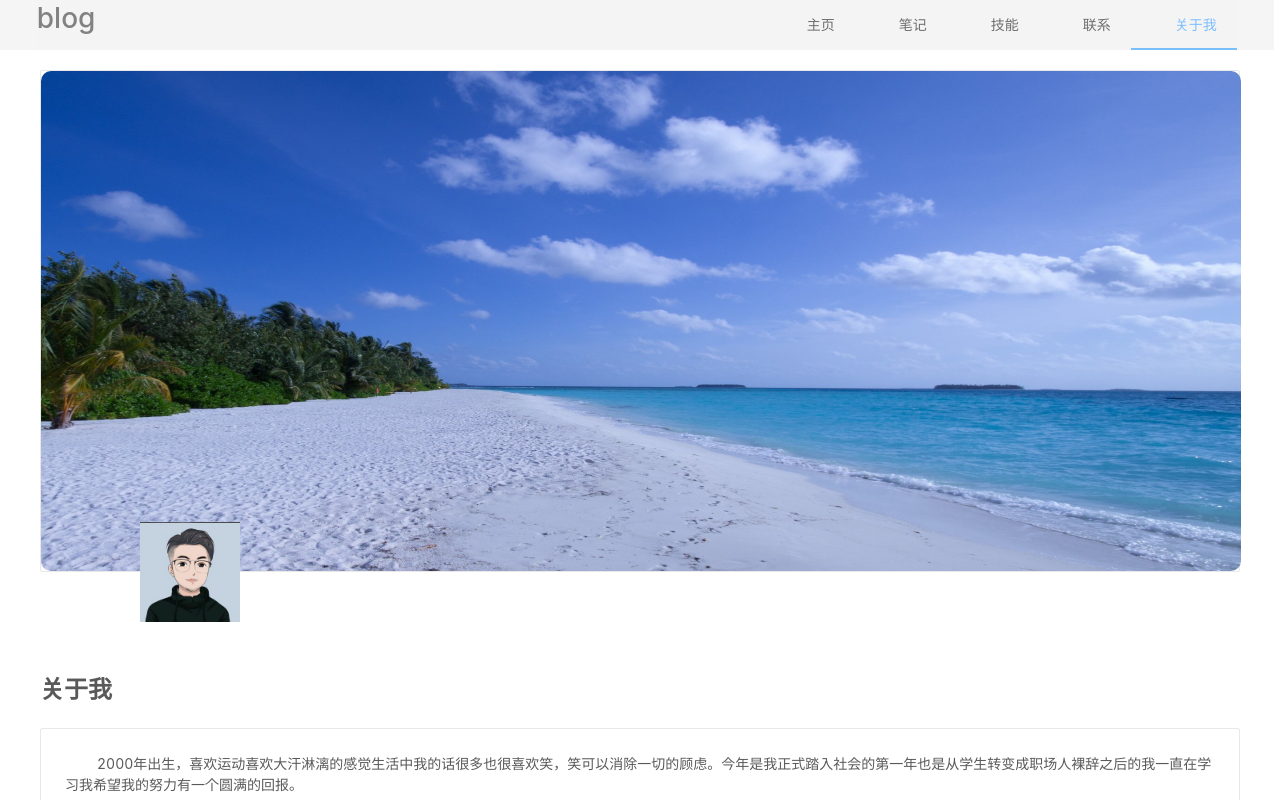
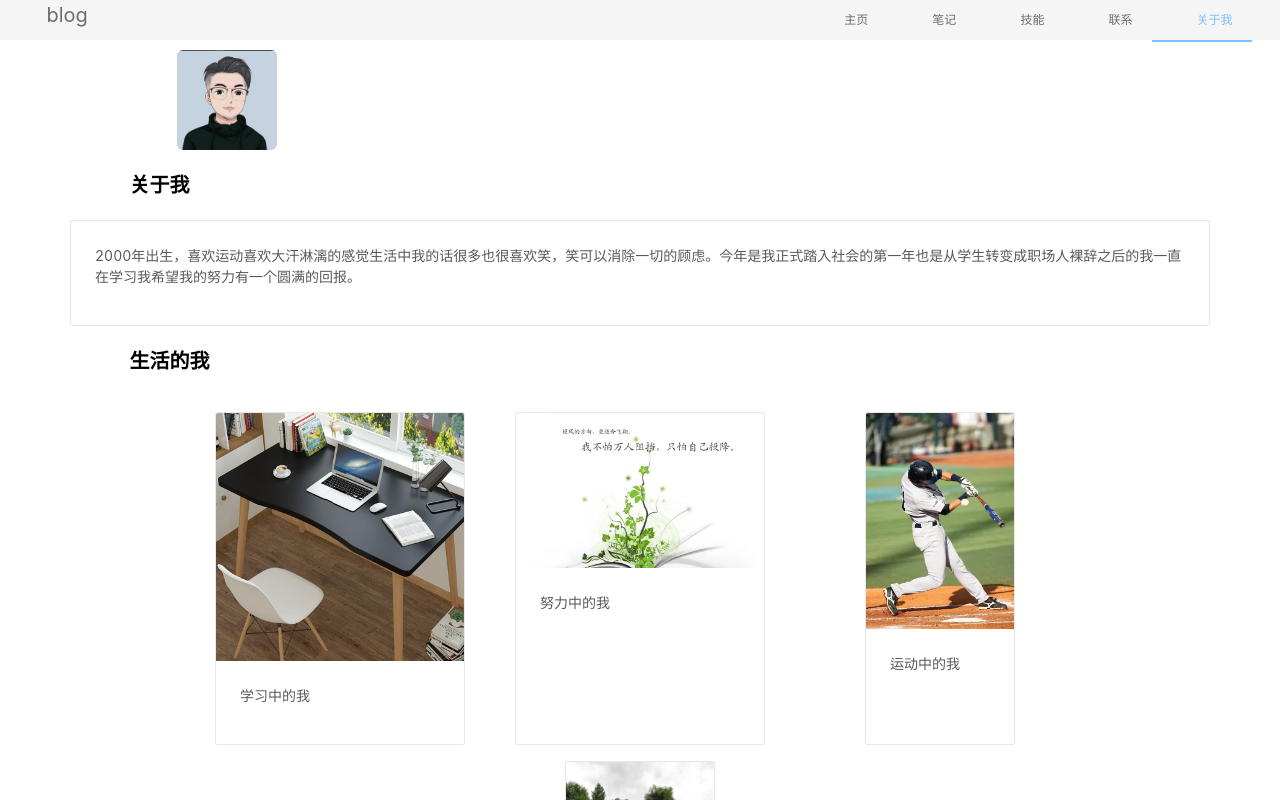
Before and after one commit to dinghaichao0227/personalBlog, a Vue app: page /aboutUser in a window 1280 px wide. Shown: the top 800 px of the page. Built offline with nearby package versions, Linux system fonts and the light colour scheme.

Commit message:
bootStrap

```diff
--- a/package.json
+++ b/package.json
@@ -9,7 +9,9 @@
   },
   "dependencies": {
     "ant-design-vue": "1.7.8",
+    "bootstrap": "^5.2.2",
     "core-js": "^3.8.3",
+    "jquery": "^3.6.1",
     "normalize.css": "^8.0.1",
     "vue": "^2.6.14",
     "vue-router": "^3.5.1",
--- a/src/components/AboutUserView.vue
+++ b/src/components/AboutUserView.vue
@@ -1,33 +1,45 @@
 <template>
-  <div>
-    <a-card hoverable>
-      <img class="image" slot="cover" alt="example" :src="img" />
-    </a-card>
-    <img class="logo" :src="logo" alt="本人" />
-    <div class="about">关于我</div>
-    <a-card hoverable>
+  <div class="container">
+    <div class="row justify-content-md-center">
+      <!-- <div class="col-md-12">
+        <img class="image img-fluid" :src="img" />
+      </div> -->
+      <div class="col-sm-10">
+        <img class="logo rounded float-start" :src="logo" alt="本人" />
+      </div>
+      <div class="about col-sm-11">关于我</div>
+      <a-card hoverable style="width: 1200px">
         <p class="userIntroduce">
           2000年出生，喜欢运动喜欢大汗淋漓的感觉生活中我的话很多也很喜欢笑，笑可以消除一切的顾虑。今年是我正式踏入社会的第一年也是从学生转变成职场人裸辞之后的我一直在学习我希望我的努力有一个圆满的回报。
         </p>
       </a-card>
-    <div class="about-Life">生活的我</div>
-    <div class="main">
-      <a-card hoverable style="width: 290px">
-        <img class="study" :src="study" slot="cover" alt="example" />
+      <div class="about col-sm-11">生活的我</div>
+    </div>
+    <div class="row justify-content-center">
+      <div class="col-sm-6 col-xl-3 mt-3">
+        <a-card hoverable style="width: 250px">
+          <img class="study img-fluid" :src="study" slot="cover" alt="example" />
           <p>学习中的我</p>
         </a-card>
-      <a-card hoverable style="width: 290px">
-        <img class="strive" :src="strive" slot="cover" alt="example" />
+      </div>
+      <div class="col-sm-6 col-lg-3 mt-3">
+        <a-card hoverable style="width: 250px">
+          <img class="strive img-fluid" :src="strive" slot="cover" alt="example" />
           <p>努力中的我</p>
         </a-card>
-      <a-card hoverable style="width: 290px">
-        <img class="plays" :src="plays" slot="cover" alt="example" />
+      </div>
+      <div class="col-sm-6 col-lg-3 mt-3">
+        <a-card hoverable style="width: 150px">
+          <img class="plays img-fluid" :src="plays" slot="cover" alt="example" />
           <p>运动中的我</p>
         </a-card>
-      <a-card hoverable style="width: 290px">
-        <img class="wuzi1" :src="wuzi1" slot="cover" alt="example" />
+      </div>
+      <div class="col-sm-6 col-lg-3 mt-3">
+        <a-card hoverable style="width: 150px">
+          <img class="wuzi1 img-fluid" :src="wuzi1" slot="cover" alt="example" />
           <p>未来美好憧憬的我</p>
         </a-card>
+      </div>
     </div>
   </div>
 </template>
@@ -54,40 +66,23 @@ export default {
 </script>
 
 <style lang="scss" scoped>
-.image {
-  width: 1200px;
-  height: 500px;
-  border-radius: 10px;
+.container {
+  margin-top: 50px;
 }
 .logo {
   width: 100px;
   height: 100px;
-  margin-left: 100px;
-  position: relative;
-  top: -50px;
 }
-.about,
-.about-Life {
-  font-size: 24px;
+.about {
+  font-size: 20px;
   font-weight: 600;
-  margin-bottom: 20px;
+  color: #000;
+  margin: 20px;
 }
-.about-Life {
-  margin-top: 20px;
-}
-.main {
-  margin-top: 20px;
+.col-sm-6,
+.col-lg-3 {
+  width: 300px;
   display: flex;
-  justify-content: space-between;
-}
-.study,
-.strive,
-.plays,
-.wuzi1 {
-  width: 100%;
-  height: 330px;
-}
-.userIntroduce {
-  text-indent: 2rem;
+  justify-content: center;
 }
 </style>
--- a/src/components/HomePageView.vue
+++ b/src/components/HomePageView.vue
@@ -1,6 +1,7 @@
 <template>
-  <div>
-    <a-carousel autoplay>
+  <div class="container">
+    <div class="row justify-content-md-center">
+      <a-carousel autoplay style="width: 1200px">
         <div v-for="(item, index) in imgList" :key="index">
           <div>
             <h3>
@@ -9,23 +10,30 @@
           </div>
         </div>
       </a-carousel>
-    <div class="esthesia">
-      <a-card hoverable style="width: 370px">
+    </div>
+    <div class="row justify-content-sm-center mt-3">
+      <div class="col-sm-6 col-lg-4">
+        <a-card hoverable style="width: 350px">
           <img class="past" :src="past" slot="cover" alt="example" />
           <p>缅怀过去</p>
         </a-card>
-      <a-card hoverable style="width: 370px; height: 300px">
-        <img :src="now" slot="cover" alt="example" />
+      </div>
+      <div class="col-sm-6 col-lg-4">
+        <a-card hoverable>
+          <img class="past" :src="now" slot="cover" alt="example" />
           <p>珍惜现在</p>
         </a-card>
-      <a-card hoverable style="width: 370px">
-        <img :src="future" slot="cover" alt="example" />
+      </div>
+      <div class="col-sm-6 col-lg-4">
+        <a-card hoverable style="width: 350px">
+          <img class="past" :src="future" slot="cover" alt="example" />
           <p>面对未来</p>
         </a-card>
       </div>
+    </div>
     <div class="skill">
       <p class="text">技术小点</p>
-      <div class="skillContent">
+      <div class="row justify-content-sm-center mt-3">
         <div class="skill1">
           <div class="top">
             <p class="content">
@@ -78,8 +86,9 @@
         </div>
       </div>
     </div>
+    <div class="row justify-content-center col-md-12">
       <p class="title">文章</p>
-    <a-list item-layout="horizontal" :data-source="dataList">
+      <a-list item-layout="horizontal" :data-source="dataList" style="width: 1200px">
         <a-list-item slot="renderItem" slot-scope="item">
           <a-list-item-meta
             description="Ant Design, a design language for background applications, is refined by Ant UED Team"
@@ -92,6 +101,7 @@
           </a-list-item-meta>
         </a-list-item>
       </a-list>
+    </div>
   </div>
 </template>
 
@@ -162,40 +172,41 @@ export default {
 </script>
 
 <style scoped>
+.container {
+  display: flex;
+  flex-direction: column;
+  margin: auto;
+}
 .ant-carousel >>> .slick-slide {
   text-align: center;
-  height: 500px;
   background: #364d79;
   overflow: hidden;
   border-radius: 10px;
+  margin-top: 50px;
+  height: 400px;
 }
-
 .ant-carousel >>> .slick-slide h3 {
   color: #fff;
   border-radius: 10px;
 }
 .imgStyle {
   width: 100%;
-  height: 500px;
+  height: 400px;
 }
 .past {
   width: 100%;
-  height: 550px;
+  height: 400px;
 }
-.esthesia {
-  display: flex;
-  justify-content: space-between;
-  align-items: center;
-  margin-top: 20px;
-}
+
 .skill {
   display: flex;
   flex-direction: column;
   justify-content: center;
+  align-content: center;
 }
 .skillContent {
   display: flex;
-  justify-content: space-between;
+  justify-content: center;
 }
 .text {
   text-align: center;
@@ -211,7 +222,11 @@ export default {
   height: 300px;
   background-color: #f9f9f9;
   padding: 10px;
+  margin: 19px;
 }
+/* .skill2 {
+  margin: 0px 40px;
+} */
 .top {
   width: 350px;
   height: 200px;
@@ -245,4 +260,12 @@ export default {
   width: 20px;
   height: 20px;
 }
+
+.col-sm-6,
+.col-log-4 {
+  width: 420px;
+  margin-bottom: 10px;
+  display: flex;
+  justify-content: center;
+}
 </style>
--- a/src/components/NotesView.vue
+++ b/src/components/NotesView.vue
@@ -1,14 +1,22 @@
 <template>
-  <div class="box">
-    <p class="title">技术</p>
-    <div class="box-notes" v-for="(item, index) in itemList" :key="index">
-      <div class="box-notes-img">
-        <img class="image" :src="item.image" alt="#" />
+  <div class="box container">
+    <div class="row justify-content-md-center">
+      <div class="col-sm-11">
+        <h1>技术</h1>
       </div>
-      <div class="box-notes-title">
-        <h2>{{ item.table }}</h2>
-        <a-divider dashed />
-        <p class="titleText">{{ item.title }}</p>
+      <div
+        class="box-notes row justify-content-md-center col-sm-11"
+        v-for="(item, index) in itemList"
+        :key="index"
+      >
+        <div class="box-notes-img col-md-6 col-sm-6">
+          <img class="image" :src="item.image" alt="#" />
+        </div>
+        <div class="box-notes-title col-md-6 col-sm-6">
+          <h2>{{ item.table }}</h2>
+          <a-divider dashed />
+          <p class="titleText">{{ item.title }}</p>
+        </div>
       </div>
     </div>
   </div>
@@ -40,20 +48,31 @@ export default {
 </script>
 
 <style lang="scss" scoped>
+.container {
+  margin-top: 20px;
+}
+
+.col-sm-11 {
+  margin-top: 30px;
+}
 .box {
   display: flex;
   flex-direction: column;
+  align-items: center;
+  justify-content: center;
   .title {
-    font-size: 24px;
+    font-size: 8px;
     color: #000;
     font-weight: 600;
     width: 100%;
     height: 100px;
     line-height: 100px;
   }
+
   &-notes {
     display: flex;
     justify-content: space-between;
+
     &-img {
       .image {
         width: 300px;
@@ -62,13 +81,12 @@ export default {
         margin-bottom: 20px;
       }
     }
+
     &-title {
       .titleText {
-        width: 700px;
-        height: 300px;
         word-wrap: break-word;
         text-indent: 2rem;
-        padding-top: 20px;
+        padding-top: 10px;
         font-size: 17px;
         color: #000;
       }
--- a/src/components/PhoneView.vue
+++ b/src/components/PhoneView.vue
@@ -1,11 +1,14 @@
 <template>
-  <div>
-    <a-card hoverable>
+  <div class="container">
+    <div class="row justify-content-md-center">
+      <div class="col">
+        <a-card hoverable style="border: none">
           <img class="image" slot="cover" alt="example" :src="img" />
         </a-card>
-    <div class="top">
-      <div class="top-left">联系方式</div>
-      <div class="top-right">
+      </div>
+      <div class="top row justify-content-md-center col">
+        <div class="top-left col-md-6">联系方式</div>
+        <div class="top-right col-md-5S">
           <div class="top-right-tw">
             <div class="icon">
               <a-icon class="titleIcon" type="twitter" />
@@ -42,6 +45,7 @@
         </div>
       </div>
     </div>
+  </div>
 </template>
 
 <script>
@@ -57,8 +61,13 @@ export default {
 </script>
 
 <style lang="scss" scoped>
+.container {
+  margin-top: 50px;
+  display: flex;
+  flex-direction: column;
+}
 .image {
-  width: 100%;
+  // width: 100%;
   height: 400px;
   border-radius: 10px;
 }
@@ -69,15 +78,13 @@ export default {
 
   &-left {
     width: 300px;
-    height: 200px;
     // background-color: #909090;
     text-align: center;
-    line-height: 200px;
     font-size: 20px;
     font-weight: 600;
   }
   &-right {
-    width: 700px;
+    // width: 700px;
     height: 200px;
     // background-color: red;
     text-align: center;
@@ -97,7 +104,7 @@ export default {
         justify-content: center;
         border: 1px solid #f3f2f2;
 
-        width: 200px;
+        width: 150px;
         height: 100px;
         text-align: center;
         .titleIcon {
@@ -118,7 +125,7 @@ export default {
         flex-direction: column;
         justify-content: center;
         border: 1px solid #f3f2f2;
-        width: 200px;
+        width: 150px;
         height: 100px;
         text-align: center;
 
--- a/src/components/SkillView.vue
+++ b/src/components/SkillView.vue
@@ -1,7 +1,10 @@
 <template>
-  <div>
+  <div class="container">
+    <div class="row justify-content-md-center">
+      <div class="col-sm-11">
         <h1>日常笔记</h1>
-    <div>
+      </div>
+      <div class="col-sm-11">
         <a-list item-layout="horizontal" :data-source="dataList">
           <a-list-item slot="renderItem" slot-scope="item">
             <a-list-item-meta
@@ -15,6 +18,7 @@
             </a-list-item-meta>
           </a-list-item>
         </a-list>
+      </div>
     </div>
   </div>
 </template>
@@ -43,6 +47,9 @@ export default {
 </script>
 
 <style lang="scss" scoped>
+.container {
+  margin-top: 20px;
+}
 h1 {
   width: 100%;
   height: 100px;
--- a/src/main.js
+++ b/src/main.js
@@ -3,11 +3,16 @@ import App from "./App.vue";
 import router from "./router";
 import store from "./store";
 import "normalize.css";
+import "bootstrap/dist/css/bootstrap.css";
+
 import Antd from "ant-design-vue";
 import "ant-design-vue/dist/antd.css";
+import jquery from "jquery";
 
 Vue.config.productionTip = false;
 Vue.use(Antd);
+
+Vue.prototype.$ = jquery;
 
 new Vue({
   router,
--- a/src/views/HomeView.vue
+++ b/src/views/HomeView.vue
@@ -1,44 +1,43 @@
 <template>
   <div class="boxs">
-    <div class="header">
+    <div class="header row justify-content-md-center">
       <div class="header-box">
-        <div class="header-box-top">
-          <h1>blog</h1>
+        <div class="header-box-top col-sm-7">
+          <div class="logo">blog</div>
         </div>
+        <div class="col-sm-6">
           <a-menu class="header-box-menu" :default-selected-keys="[$route.path]" mode="horizontal">
-          <a-menu-item key="/homePage" @click="changeMenu('homePage')">
+            <a-menu-item class="home" key="/homePage" @click="changeMenu('homePage')">
               <a-icon type="home" />主页</a-menu-item
             >
-          <a-menu-item key="/skill" @click="changeMenu('skill')">
+            <a-menu-item class="home" key="/skill" @click="changeMenu('skill')">
               <a-icon type="copy" />笔记</a-menu-item
             >
-          <a-menu-item key="/notes" @click="changeMenu('notes')">
+            <a-menu-item class="home" key="/notes" @click="changeMenu('notes')">
               <a-icon type="global" />技能</a-menu-item
             >
-          <a-menu-item key="/phone" @click="changeMenu('phone')"
+            <a-menu-item class="home" key="/phone" @click="changeMenu('phone')"
               ><a-icon type="phone" />联系</a-menu-item
             >
-          <a-menu-item key="/aboutUser" @click="changeMenu('aboutUser')">
+            <a-menu-item class="home" key="/aboutUser" @click="changeMenu('aboutUser')">
               <a-icon type="user" />关于我</a-menu-item
             >
           </a-menu>
         </div>
       </div>
+    </div>
     <div class="layout">
-      <div class="layout-box">
       <router-view></router-view>
-        <p class="footer">已经到底了。。。</p>
-      </div>
+      <p class="layout-footer">已经到底了。。。</p>
     </div>
   </div>
 </template>
 
 <script>
-import logo from "../assets/logo.png";
 export default {
   data() {
     return {
-      image: logo,
+      // image: logo,
     };
   },
   methods: {
@@ -53,46 +52,51 @@ export default {
 </script>
 
 <style lang="scss" scoped>
+.boxs {
+  // width: 100vw;
+}
 .header {
   display: flex;
+  width: 101%;
+  height: 40px;
+  position: fixed;
   justify-content: center;
-  align-items: center;
-  width: 99.5vw;
-  height: 50px;
-  position: fixed;
   z-index: 200;
   opacity: 0.7;
   background-color: #f1f1f1;
   &-box {
     z-index: 200;
-    position: fixed;
-    // top: 0.05%;
     display: flex;
     justify-content: space-between;
-    align-items: center;
+    align-content: center;
     width: 1200px;
-    height: 50px;
+    height: 40px;
     opacity: 0.8;
     color: #000;
     background-color: #f1f1f1;
-
-    img {
-      width: 40px;
-      height: 40px;
-      display: inline-block;
-
     .logo {
       display: inline-block;
-        width: 40px;
+      // width: 40px;
       height: 40px;
+      line-height: 30px;
+      font-size: 20px;
       color: #000;
-      }
     }
     &-menu {
       border-bottom: none;
       display: flex;
+      justify-content: center;
+      align-items: center;
       background: none;
       color: #000;
+
+      .home {
+        display: flex;
+        justify-content: center;
+        align-items: center;
+        font-size: 12px;
+        line-height: 40px;
+      }
     }
   }
 }
@@ -100,20 +104,16 @@ export default {
 .layout {
   z-index: 199;
   display: flex;
+  flex-direction: column;
   justify-content: center;
   align-content: center;
+  // width: 1200px;
   // background-image: url("../assets/3.jpg");
-  background-repeat: no-repeat;
-  background-size: 100% 100%;
-  &-box {
-    width: 1200px;
-    margin-top: 70px;
-    // margin-bottom: 100px;
-    // background-color: gray;
-    .footer {
+  // background-repeat: no-repeat;
+  // background-size: 100% 100%;
+  &-footer {
     text-align: center;
     margin-top: 50px;
   }
 }
-}
 </style>
```
Also changed, not shown: 1 other file (tests, documents, lock files or other folders). Lines whose indentation alone changed are shown as unchanged.
